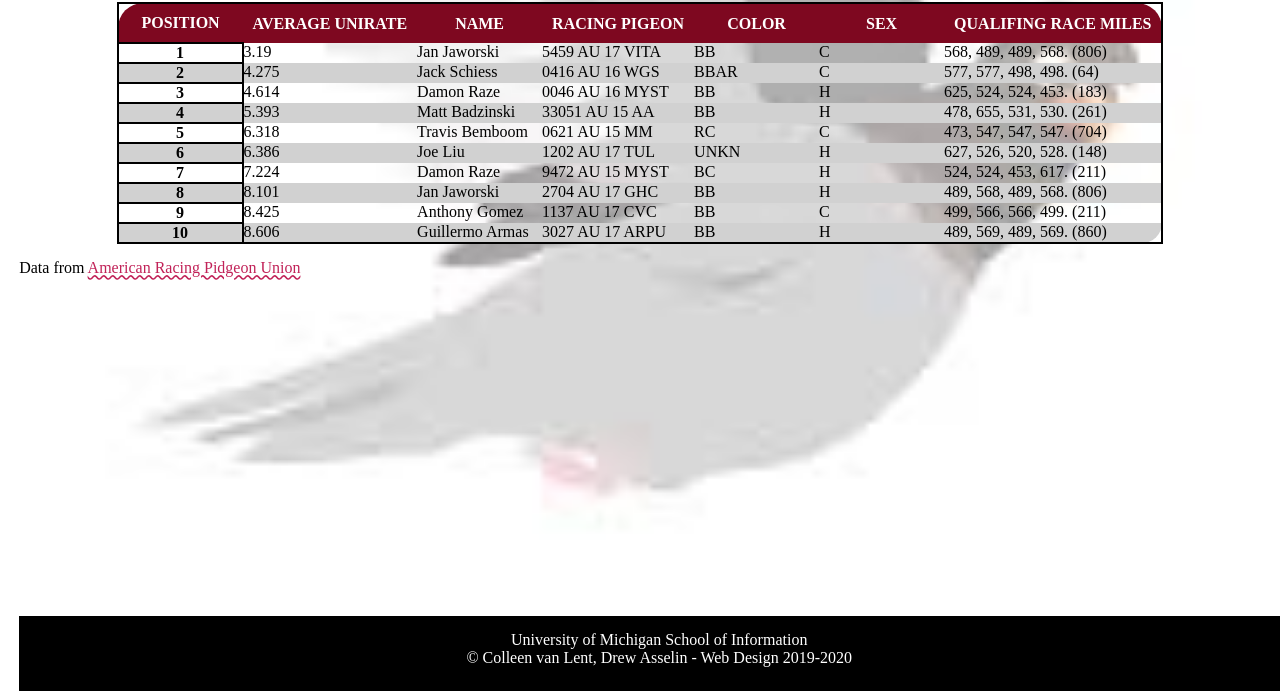
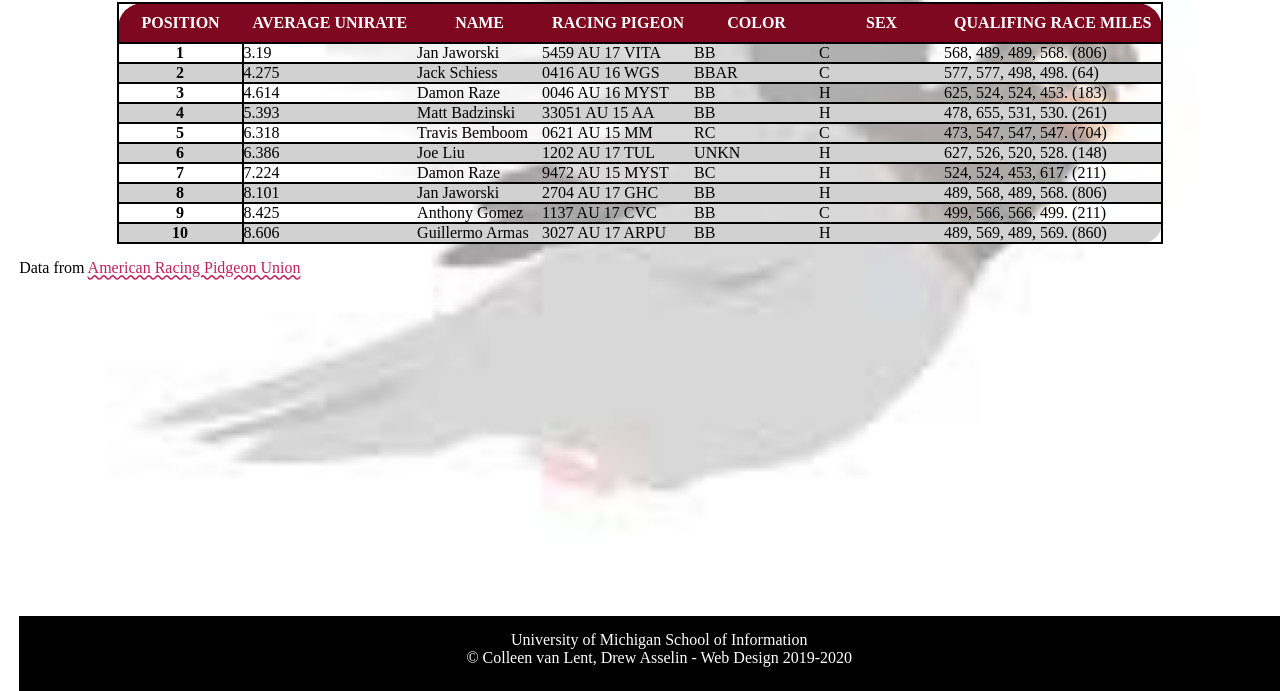
Before and after one commit to ironblyat/homework3, a plain HTML site: page index.html in a window 1280 px wide. Shown: the part 109-800 px from the top of the page. Drawn offline with Linux system fonts and the light colour scheme; a web font is replaced by a local one.

Commit message:
completemaybe

```diff
--- a/css/style.css
+++ b/css/style.css
@@ -72,6 +72,7 @@ table{
 
 .rowhead{
   border: 2px solid #000000;
+
 }
 
 td{
@@ -79,7 +80,7 @@ td{
 }
 
 tr{
-
+  border: 2px solid #000000;
 }
 
 tr:nth-child(2n) {
```
